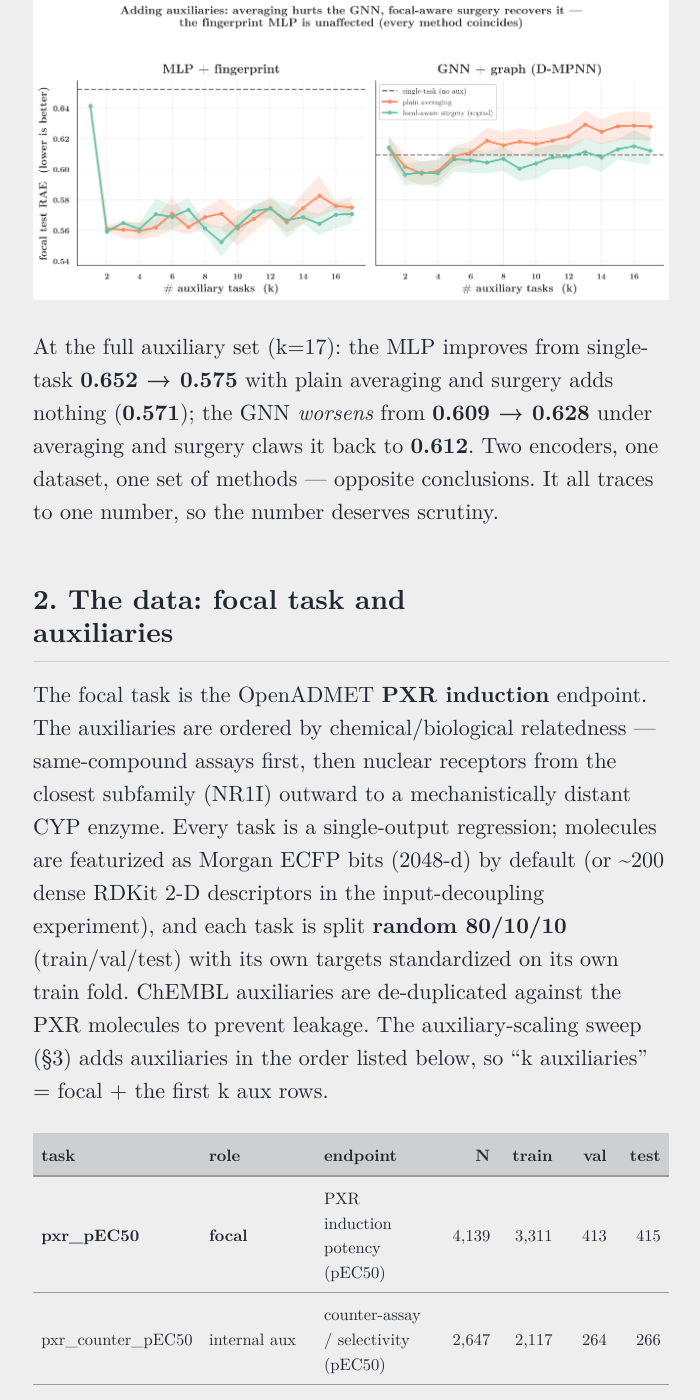
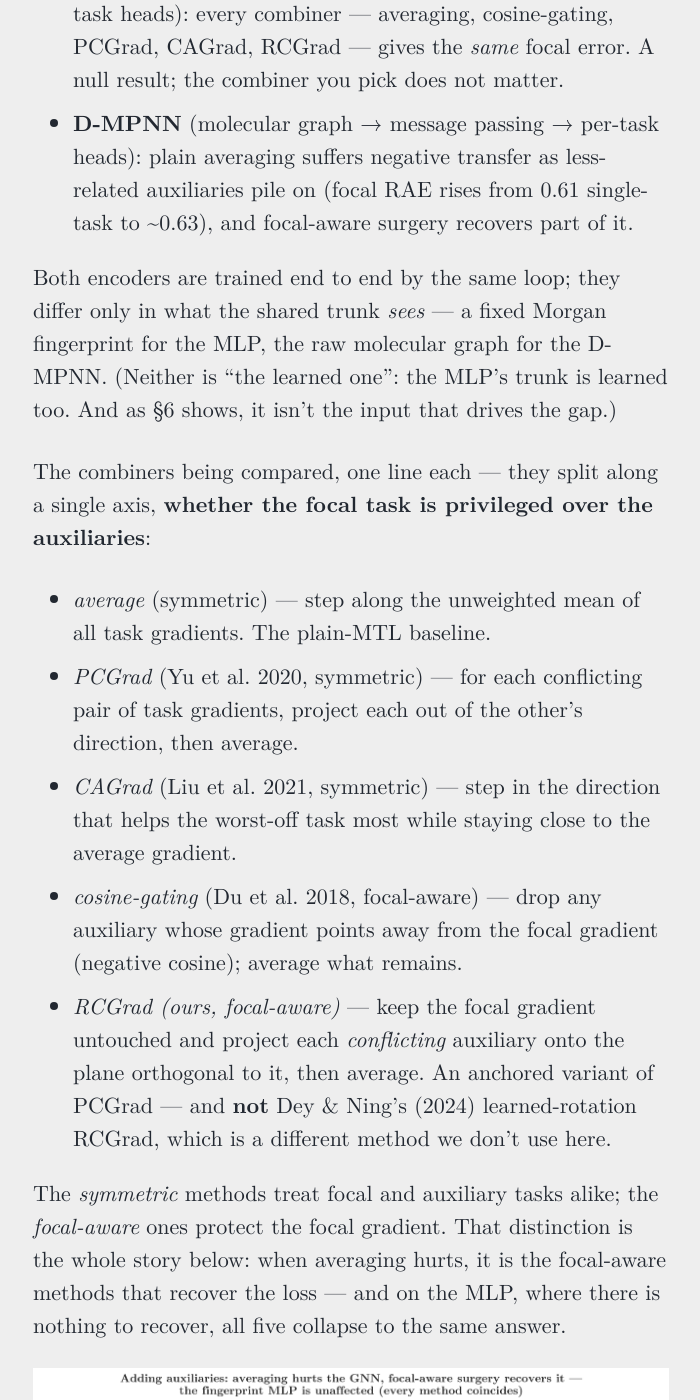
Before and after one commit to HFooladi/HFooladi.github.io, a Jekyll site: the page built from _posts/2026-06-09-why-fingerprint-mlp-gradients-dont-conflict.md, in a window 1280 px wide and 1400 px high, scrolled down 2931 px. Shown: the whole window, without its empty margins (289-989 px from the left). Built offline with Jekyll 4.4.1, drawn with Linux system fonts in a browser that asks for light colours; cached includes are drawn as plain includes; comment, search, counter and statistics services are not loaded; some of the changed text lies outside the part shown.

Commit message:
Revise discussion on gradient alignment and encoders
Updated the content to clarify the impact of encoder architecture on gradient alignment in multi-task learning, emphasizing the differences between fixed-fingerprint MLPs and learned graph networks.

```diff
--- a/_posts/2026-06-09-why-fingerprint-mlp-gradients-dont-conflict.md
+++ b/_posts/2026-06-09-why-fingerprint-mlp-gradients-dont-conflict.md
@@ -12,9 +12,16 @@ tags:
 toc: true
 toc_label: "Gradient Alignment"
 ---
-*How much does the encoder architecture — fixed-fingerprint MLP vs learned graph network — change
-the gradient alignment between tasks in multi-task learning? A lot. And that change is what decides
-whether gradient-surgery methods (PCGrad, CAGrad, RCGrad, cosine-gating) do anything at all.*
+*Gradient-surgery methods (PCGrad, CAGrad, RCGrad, cosine-gating) promise to stop auxiliary tasks
+from dragging down a focal task in multi-task learning. Whether they do anything turns out to hinge
+on a choice you might think was orthogonal to it: the encoder. Swap a Morgan-fingerprint MLP for a
+message-passing graph net and the between-task gradient alignment — the one quantity every one of
+these methods acts on — jumps by an order of magnitude. This post is about why, and what that means
+for when to bother reaching for surgery at all.*
+
+*This post records observations I made on multi-task learning while working on the OpenADMET PXR
+induction challenge — a research write-up of what I found, not a formal paper. I used Claude
+(Anthropic) for assistance with the writing and editing.*
 
 ---
 
@@ -66,9 +73,33 @@ absolute error; **lower is better**):
 - **Fingerprint MLP** (Morgan ECFP → MLP trunk → per-task heads): every combiner — averaging,
   cosine-gating, PCGrad, CAGrad, RCGrad — gives the *same* focal error. A null result; the combiner
   you pick does not matter.
-- **Learned D-MPNN** (molecular graph → message passing → per-task heads): plain averaging suffers
+- **D-MPNN** (molecular graph → message passing → per-task heads): plain averaging suffers
   negative transfer as less-related auxiliaries pile on (focal RAE rises from 0.61 single-task to
   ~0.63), and focal-aware surgery recovers part of it.
+
+Both encoders are trained end to end by the same loop; they differ only in what the shared trunk
+*sees* — a fixed Morgan fingerprint for the MLP, the raw molecular graph for the D-MPNN. (Neither is
+"the learned one": the MLP's trunk is learned too. And as §6 shows, it isn't the input that drives the
+gap.)
+
+The combiners being compared, one line each — they split along a single axis, **whether the focal
+task is privileged over the auxiliaries**:
+
+- *average* (symmetric) — step along the unweighted mean of all task gradients. The plain-MTL baseline.
+- *PCGrad* (Yu et al. 2020, symmetric) — for each conflicting pair of task gradients, project each out
+  of the other's direction, then average.
+- *CAGrad* (Liu et al. 2021, symmetric) — step in the direction that helps the worst-off task most
+  while staying close to the average gradient.
+- *cosine-gating* (Du et al. 2018, focal-aware) — drop any auxiliary whose gradient points away from
+  the focal gradient (negative cosine); average what remains.
+- *RCGrad (ours, focal-aware)* — keep the focal gradient untouched and project each *conflicting*
+  auxiliary onto the plane orthogonal to it, then average. An anchored variant of PCGrad — and **not**
+  Dey & Ning's (2024) learned-rotation RCGrad, which is a different method we don't use here.
+
+The *symmetric* methods treat focal and auxiliary tasks alike; the *focal-aware* ones protect the
+focal gradient. That distinction is the whole story below: when averaging hurts, it is the focal-aware
+methods that recover the loss — and on the MLP, where there is nothing to recover, all five collapse
+to the same answer.
 
 ![Test RAE vs number of auxiliary tasks, MLP vs GNN. For the MLP every method collapses below the single-task baseline (positive transfer); for the GNN plain averaging climbs above its baseline as auxiliaries are added (negative transfer) while focal-aware surgery stays below it.](/assets/images/blog/fingerprint-mlp-gradients/payoff_rae_vs_naux.png)
 
@@ -116,15 +147,18 @@ So the focal endpoint has ~3.3k training molecules; the 17 auxiliaries span 204
 
 The number is the cosine between the focal task's gradient and each auxiliary's gradient, **on the
 shared trunk** (heads excluded), focal-centered, averaged over auxiliaries, averaged over training
-steps — call it `mean_aux_cos`. Across experiments:
+steps — the per-step (minibatch) focal↔aux cosine. Across experiments:
 
 | experiment (focal) | MLP + fingerprint | GNN + graph |
 |---|---|---|
 | auxiliary-scaling sweep (PXR) | 0.007–0.011 | 0.05–0.18 |
-| diverse endpoint — Solubility (10k, TDC) | 0.002–0.004 | 0.06–0.09 |
+| diverse endpoint — Solubility (10k, TDC) | 0.002–0.005 | 0.06–0.10 |
 
-Same ordering every time, and it replicates across endpoints (PXR, ExpansionRx) and graph
-architectures (D-MPNN, GINE). One subtlety worth stating up front: a slightly *positive* mean cosine
+The second row is a fully independent check: TDC's AqSolDB aqueous-solubility endpoint (~10k
+molecules) as the focal task, paired with six related ADME regression auxiliaries — lipophilicity,
+plasma-protein binding, Caco-2 permeability, volume of distribution, and hepatocyte and microsome
+clearance. Same ordering every time, and it holds across both endpoints (PXR and Solubility) and
+across graph architectures (D-MPNN, GINE). One subtlety worth stating up front: a slightly *positive* mean cosine
 does not mean "no conflict" — averaging is dragged down by the auxiliaries in the **negative tail**,
 and the mean is best read as a proxy for *how strongly the tasks interact* at all. The MLP's ≈0 says
 the tasks barely interact through the trunk; the GNN's ~0.06 says they interact a lot (some helpfully,
@@ -147,8 +181,8 @@ To answer all three I built one instrument and turned it on every epoch: a **ful
 per-layer gradient-geometry probe**. Every few epochs, in eval mode (dropout off), it computes each
 task's shared-trunk gradient on the **entire validation set** and on the **training set**, and reports
 the focal-centered cosine overall **and per layer**, plus the gradient-norm ratio — including at
-**epoch −1** (random init). (It's measurement-only — `torch.autograd.grad`, never touching the
-optimizer; a unit test confirms it reproduces a hand-computed cosine to 1e-5.) Full batch addresses
+**epoch −1** (random init). (It's measurement-only — a separate autograd pass that reads the
+gradients but never touches the optimizer, validated against a hand-computed cosine.) Full batch addresses
 the noise objection; per-layer + a parameter-count sweep addresses dimensionality; train-vs-held-out
 addresses the "real signal?" objection.
 
@@ -174,7 +208,8 @@ throughout. So minibatch noise is real and shrinks observed cosines, but it does
 ### 5b. Dimensionality explains much of the *MLP-vs-GNN* number — and reveals a continuum
 
 The entanglement sweep dials capacity while holding the task set fixed (the probe's epoch-end
-cosines, mean over 3 seeds, random split):
+cosines, mean over 3 seeds, random split). Configs are labelled by trunk width and depth — `mlp_h2048`
+is an MLP with a 2048-unit hidden trunk, `gnn_h300_d3` a depth-3 D-MPNN of width 300:
 
 | config | trunk params | minibatch | **train (full)** | **val (full)** |
 |---|---:|---:|---:|---:|
@@ -224,8 +259,9 @@ there is exactly what tracks "does surgery help."
 
 ## 6. Is it the input representation? (No.)
 
-The natural causal hypothesis is that sparse, near-orthogonal ECFP bits let an MLP route tasks
-through disjoint inputs, while a dense/learned representation forces them to share. I tested it
+§5 established that the gap is real (not minibatch noise) and a continuum, not a clean architecture
+dichotomy. So what *causes* it? The natural causal hypothesis is that sparse, near-orthogonal ECFP bits let an MLP route tasks
+through disjoint inputs, while a denser or graph-derived representation forces them to share. I tested it
 directly — **same MLP architecture, swap only the input**: sparse ECFP vs ~200 dense RDKit
 descriptors (`average`, mean over seeds):
 
@@ -252,7 +288,8 @@ not a clean large-batch property; the operational claim rests on the minibatch n
 
 ## 7. The mechanism: a shared low-rank representation
 
-At **matched hidden width** (so representation dimension can't confound), measuring the shared
+If the input isn't the cause, what is? The mechanism is in how each encoder organizes its *learned*
+shared representation. At **matched hidden width** (so representation dimension can't confound), measuring the shared
 representation and the per-task gradients on the same data:
 
 | config | rep. effective rank | grad overlap (mean \|cos\|) | test RAE |
@@ -295,24 +332,32 @@ entanglement.
   focal-aware surgery is worth trying. Don't trust the raw small-batch number alone — noise biases it
   down.
 
-The framing "MLPs and GNNs learn in fundamentally different regimes" is the wrong shape. It's one axis
-— representational entanglement, set by architecture and capacity — and it is what governs whether any
-gradient-alignment method has something to work with.
+A closing note on the title. "Fingerprint-MLP gradients don't conflict, graph-net gradients do" names
+the two ends of a spectrum, not two species. The real variable is representational entanglement — how
+much of a shared, low-rank representation the encoder forces the tasks through — and it is set by
+architecture *and* capacity together. A wide fingerprint MLP and a graph net are simply where two
+common defaults happen to land on that axis; narrow the MLP and it crosses over. The framing "MLPs and
+GNNs learn in fundamentally different regimes" is the wrong shape: it's one axis, and what the axis
+governs is whether any gradient-alignment method has something to work with.
 
 ## 9. Methods
 
-- **Cosine definitions.** Focal-centered ("star"), shared-trunk gradients only (heads excluded).
-  `mean_aux_cos` = minibatch, train mode, averaged over steps. The geometry probe = full split, eval
-  mode, overall + per-layer + norm ratio, recorded from epoch −1; reported on both val and train.
-- **The probe** is measurement-only (it uses `torch.autograd.grad` and never touches the optimizer).
-  Train-set probing is taken only at the endpoints (init/final) to keep it cheap; validation is
-  probed every few epochs.
+- **Cosine definitions.** All cosines are focal-centered (each auxiliary measured against the focal
+  gradient) and use shared-trunk gradients only (per-task heads excluded). The minibatch cosine is
+  taken in train mode (dropout active) and averaged over optimizer steps. The geometry probe instead uses the full
+  split in eval mode, and records the overall cosine, a per-layer breakdown, and the focal/aux
+  gradient-norm ratio — from epoch −1 (random init) onward, on both validation and train folds.
+- **The probe** is measurement-only — a separate autograd pass that reads the gradients and never
+  touches the optimizer state. Train-set probing is taken only at the endpoints (init/final) to keep
+  it cheap; validation is probed every few epochs.
 - **Encoders.** A fingerprint MLP (Morgan ECFP), a D-MPNN, and a GIN/GINE graph network.
-  **Featurizers**: `morgan` (sparse bits) and `rdkit2d` (~200 dense physchem descriptors,
-  train-fold-standardized).
-- **Geometry metrics**: effective rank, linear CKA (a linear representational-similarity index),
-  feature-hash random-projection cosine (to compare at matched dimension), and gradient-subspace
-  overlap.
+  **Featurizers**: Morgan fingerprints (sparse bits) and RDKit 2-D descriptors (~200 dense physchem
+  features, standardized on the train fold).
+- **Geometry metrics.** Two underlie the §7 table. *Effective rank* (Roy & Vetterli 2007) measures
+  how many independent directions the shared representation actually spans — i.e. how compressed it
+  is. *Gradient overlap* is the unsigned, all-pairs mean |cos| among the per-task gradients (the
+  quantity labelled "grad overlap" in §7), capturing how much a whole *set* of tasks shares gradient
+  direction — as opposed to the signed, focal-centered cosine used everywhere else.
 - **Caveats.** 3 seeds (10 for the GNN sweep); PXR focal, random split. The cosine is a trunk-gradient
   geometry measure; the RAE numbers are what tie it to focal performance. The GNN's full-batch (vs
   minibatch) cosine is noisy and occasionally negative — another reason the operational claim rests on
@@ -341,8 +386,10 @@ gradient-alignment method has something to work with.
 - Rogers & Hahn (2010). *Extended-Connectivity Fingerprints (ECFP/Morgan).* J. Chem. Inf. Model. 50(5).
 - Huang et al. (2021). *Therapeutic Data Commons (TDC).* NeurIPS Datasets & Benchmarks.
 
-**Analysis tools used here**
-- Roy & Vetterli (2007). *The Effective Rank: A Measure of Effective Dimensionality.* EUSIPCO.
+**Analysis tools**
+- Roy & Vetterli (2007). *The Effective Rank: A Measure of Effective Dimensionality.* EUSIPCO. — the effective-rank measure used in §7.
+
+*Related representational-similarity tools (not reported in this post):*
 - Kornblith et al. (2019). *Similarity of Neural Network Representations Revisited (CKA).* ICML. arXiv:1905.00414.
 - Weinberger et al. (2009). *Feature Hashing for Large Scale Multitask Learning.* ICML. arXiv:0902.2206.
 
```
Also changed, not shown: other parts of _posts/2026-06-09-why-fingerprint-mlp-gradients-dont-conflict.md (+3 -3 lines).
